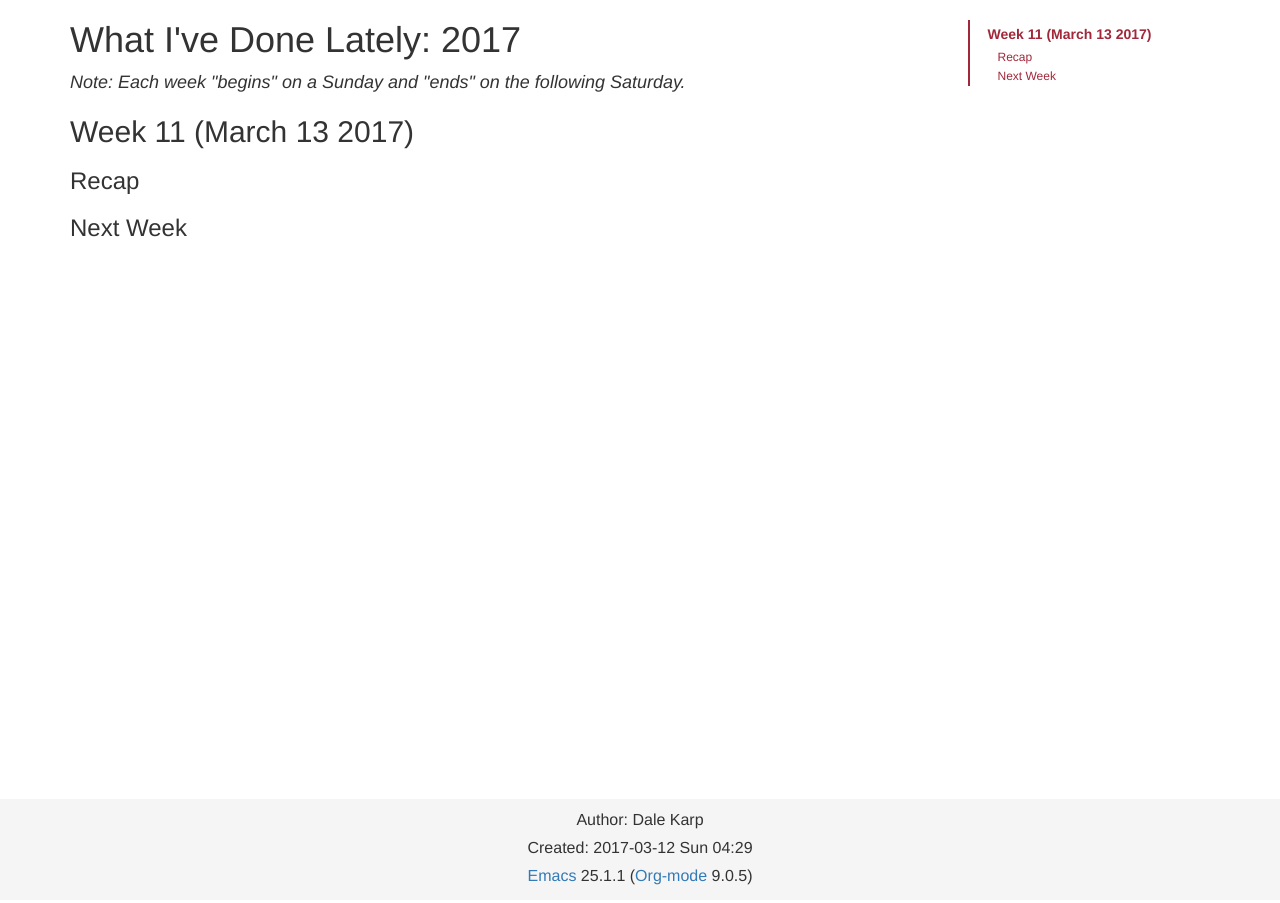
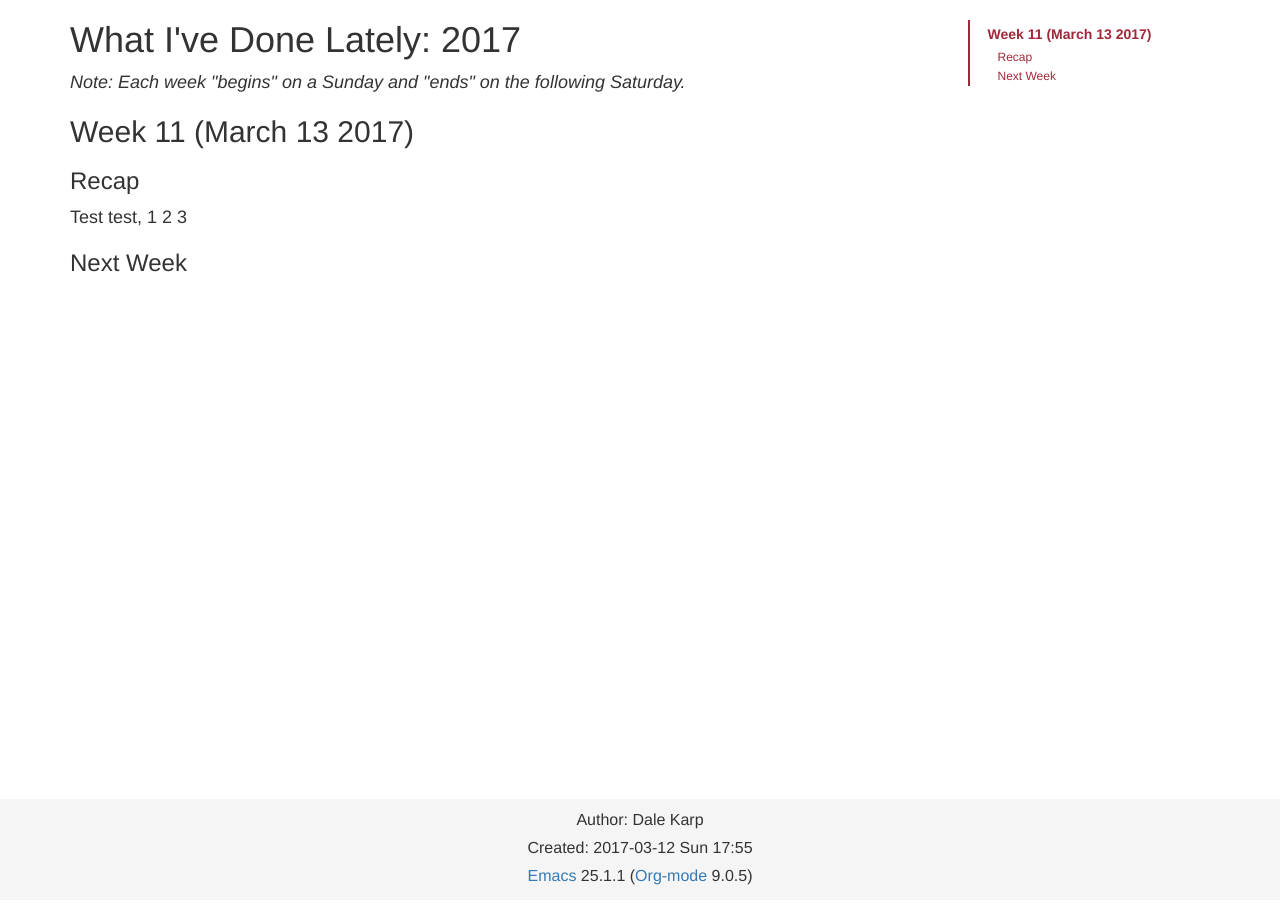
Before and after one commit to obsoke/obsoke.github.io, a Jekyll site: the page whatidid/2017.html, which Jekyll copies as it is, in a window 1280 px wide. Built offline with Jekyll 4.4.1, drawn with Linux system fonts in a browser that asks for light colours; nearby versions of some CDN libraries.

Commit message:
Notes update for: Sun Mar 12 17:58:52 EDT 2017

```diff
--- a/whatidid/2017.html
+++ b/whatidid/2017.html
@@ -2,7 +2,7 @@
 <html lang="en">
 <head>
 <title>What I've Done Lately: 2017</title>
-<!-- 2017-03-12 Sun 04:29 -->
+<!-- 2017-03-12 Sun 17:55 -->
 <meta charset="utf-8">
 <meta name="viewport" content="width=device-width, initial-scale=1">
 <meta name="generator" content="Org-mode">
@@ -202,6 +202,11 @@ $(function() {
 <div class="outline-text-2" id="text-">
 </div><div id="outline-container-sec-" class="outline-3">
 <h3 id="sec-">Recap</h3>
+<div class="outline-text-3" id="text-">
+<p>
+Test test, 1 2 3
+</p>
+</div>
 </div>
 <div id="outline-container-sec-" class="outline-3">
 <h3 id="sec-">Next Week</h3>
@@ -222,7 +227,7 @@ $(function() {
 </div></div></div>
 <footer id="postamble" class="">
 <div><p class="author">Author: Dale Karp</p>
-<p class="date">Created: 2017-03-12 Sun 04:29</p>
+<p class="date">Created: 2017-03-12 Sun 17:55</p>
 <p class="creator"><a href="http://www.gnu.org/software/emacs/">Emacs</a> 25.1.1 (<a href="http://orgmode.org">Org-mode</a> 9.0.5)</p>
 </div>
 </footer>
```
